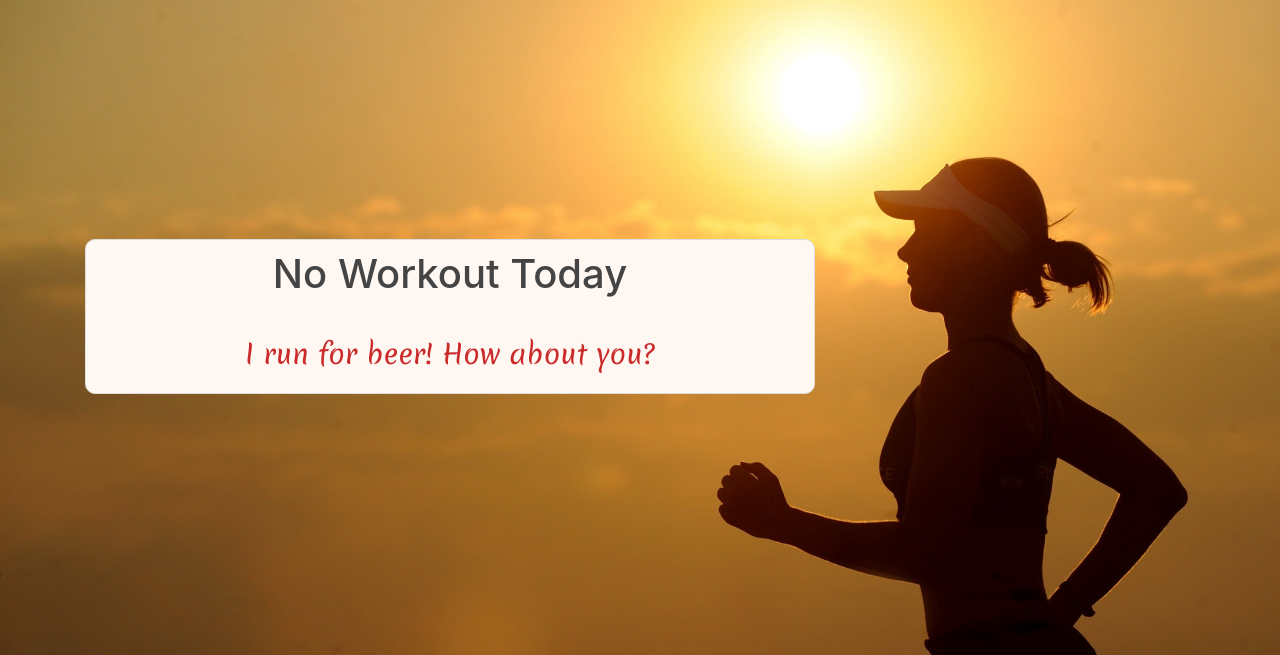
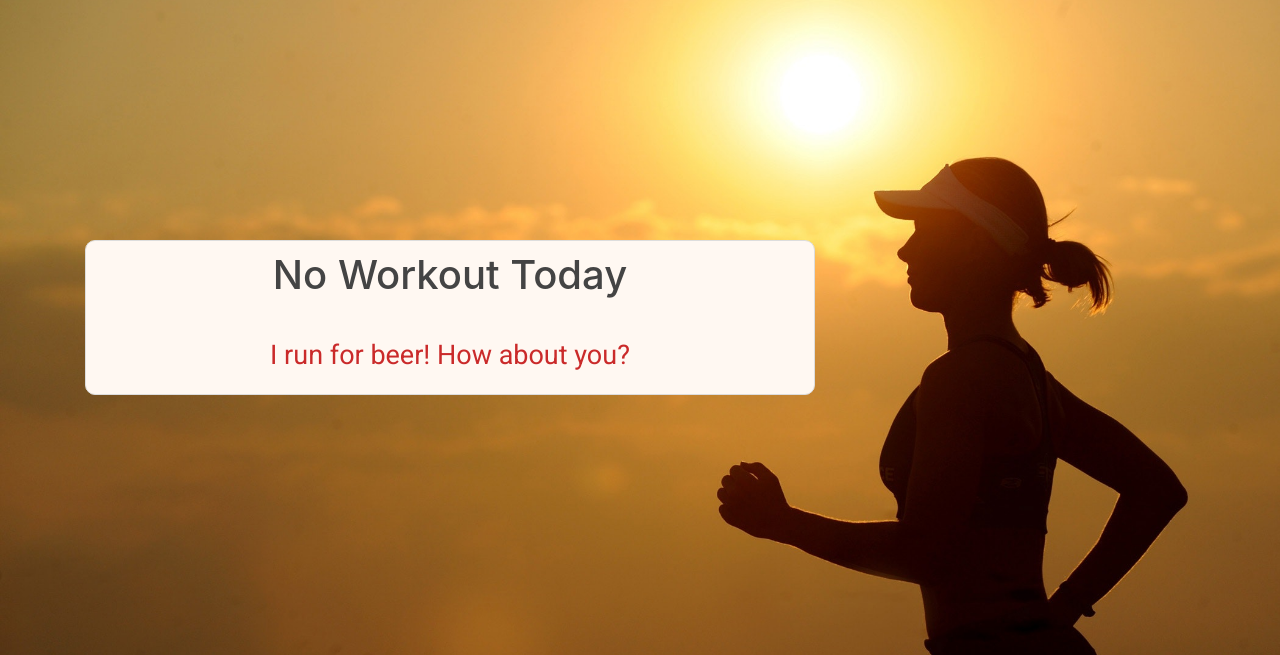
Before and after one commit to Code-Institute-Submissions/flask-training-calendar, a Flask app: page / in a window 1280 px wide. Shown: the part 60-715 px from the top of the page. Run offline with Flask 2, Linux system fonts and the light colour scheme; the visitor is signed in with stand-in values (Sample User, id 1); data comes from the database, SQL or seed files in the repository; data that the repository does not hold is empty; some libraries are stand-ins or nearby versions.

Commit message:
code refactoring

```diff
--- a/flasktrainingcalendar/static/main.css
+++ b/flasktrainingcalendar/static/main.css
@@ -294,7 +294,7 @@ a.workout-title:hover {
 }
 
 .motivation{
-  font-family: 'Merienda', cursive;
+  font-family: 'Roboto', sans-serif;
   color: #ca2a2a;
 }
 
--- a/flasktrainingcalendar/templates/account.html
+++ b/flasktrainingcalendar/templates/account.html
@@ -1,5 +1,7 @@
 {% extends "layout.html" %}
 {% block content %}
+    <div class="row">
+        <div class="col-md-8">
         <div class="single-info">
             <h2 class="run-description-date mb-30">Account Info</h2>
             <div class="row">
@@ -43,6 +45,8 @@
                 </div>
 
             </div>
+        </div>
+    </div>
 
 
 
--- a/flasktrainingcalendar/templates/completed_workouts.html
+++ b/flasktrainingcalendar/templates/completed_workouts.html
@@ -1,5 +1,7 @@
 {% extends "layout.html" %}
 {% block content %}
+    <div class="row">
+        <div class="col-md-8">
             <article class="media single-info">
                 <div class="media-body text-center">
                     <h2>Completed Workouts</h2>
@@ -17,6 +19,7 @@
                     ...
                 {% endif %}
             {% endfor %}
-
+        </div>
+    </div>
 
 {% endblock content %}
--- a/flasktrainingcalendar/templates/following.html
+++ b/flasktrainingcalendar/templates/following.html
@@ -1,5 +1,7 @@
 {% extends "layout.html" %}
 {% block content %}
+    <div class="row">
+        <div class="col-md-8">
             <div class="single-info">
                 <form method="POST" action="">
                     {{form.hidden_tag()}}
@@ -40,6 +42,8 @@
                     </div>
                 {% endfor %}
             </div>
+        </div>
+    </div>
 
 
 
--- a/flasktrainingcalendar/templates/home.html
+++ b/flasktrainingcalendar/templates/home.html
@@ -1,5 +1,7 @@
 {% extends "layout.html" %}
 {% block content %}
+    <div class="row">
+        <div class="col-md-8">
             {% if current_user.is_authenticated %}
                 {% if workouts %}
                     <article class="media single-info page-center">
@@ -47,4 +49,6 @@
                     </div>
                 </article>
             {% endif %}
+        </div>
+    </div>
 {% endblock content %}
--- a/flasktrainingcalendar/templates/layout.html
+++ b/flasktrainingcalendar/templates/layout.html
@@ -11,6 +11,7 @@
     <link rel="stylesheet" href="https://cdnjs.cloudflare.com/ajax/libs/lightbox2/2.10.0/css/lightbox.min.css" type="text/css" />
     <link rel="stylesheet" href="{{url_for('static', filename='main.css')}}" type="text/css" />
     <link href="https://fonts.googleapis.com/css?family=Merienda" rel="stylesheet">
+    <link href="https://fonts.googleapis.com/css?family=Roboto" rel="stylesheet">
     <link rel="shortcut icon" href="{{url_for('static', filename='images/running shoe.png')}}">
     {% if title %}
         <title>Run Cal - {{title}}</title>
@@ -23,7 +24,9 @@
         <nav class="navbar navbar-expand-md navbar-dark nav-col fixed-top">
             <div class="container">
                 <img class="brand-img" src="{{url_for('static', filename='images/running shoe.png')}}"></img>
-                <a class="navbar-brand mr-4" href="{{ url_for('home') }}">Running Calendar</a>
+                <a class="navbar-brand mr-4" href="{{ url_for('home') }}">
+                    Running Calendar
+                </a>
                 <button class="navbar-toggler" type="button" data-toggle="collapse" data-target="#navbarToggle" aria-controls="navbarToggle" aria-expanded="false" aria-label="Toggle navigation">
             <span class="navbar-toggler-icon"></span>
           </button>
@@ -63,9 +66,9 @@
                         {% endfor %}
                     {% endif %}
                 {% endwith %}
-                {% block content %}{% endblock %}
             </div>
         </div>
+        {% block content %}{% endblock %}
     </main>
 
 
--- a/flasktrainingcalendar/templates/login.html
+++ b/flasktrainingcalendar/templates/login.html
@@ -1,5 +1,7 @@
 {% extends "layout.html" %}
 {% block content %}
+    <div class="row">
+        <div class="col-md-8">
             <div class="single-info page-center">
                 <form method="POST" action="">
                     {{form.hidden_tag()}}
@@ -40,4 +42,6 @@
                     </div>
                 </form>
             </div>
+        </div>
+    </div>
 {% endblock content %}
--- a/flasktrainingcalendar/templates/register.html
+++ b/flasktrainingcalendar/templates/register.html
@@ -1,5 +1,7 @@
 {% extends "layout.html" %}
 {% block content %}
+    <div class="row">
+        <div class="col-md-8">
             <div class="single-info">
                 <form method="POST" action="">
                     {{form.hidden_tag()}}
@@ -63,4 +65,6 @@
                     </div>
                 </form>
             </div>
+        </div>
+    </div>
 {% endblock content %}
--- a/flasktrainingcalendar/templates/reset_request.html
+++ b/flasktrainingcalendar/templates/reset_request.html
@@ -1,6 +1,8 @@
 {% extends "layout.html" %}
 {% block content %}
-    <div class="content-section">
+    <div class="row">
+        <div class="col-md-8">
+            <div class="content-section single-info">
                 <form method="POST" action="">
                     {{form.hidden_tag()}}
                     <fieldset class="form-group">
@@ -24,4 +26,6 @@
                     </div>
                 </form>
             </div>
+        </div>
+    </div>
 {% endblock content %}
--- a/flasktrainingcalendar/templates/user.html
+++ b/flasktrainingcalendar/templates/user.html
@@ -1,5 +1,7 @@
 {% extends "layout.html" %}
 {% block content %}
+    <div class="row">
+        <div class="col-md-8">
             <div class="single-info">
                 <div class="media">
                     <img class="rounded-circle account-img" src="{{url_for('static', filename='profile_pics/' + user.image_file)}}">
@@ -33,4 +35,6 @@
                     {% endif %}
                 {% endfor %}
             {% endif %}
+        </div>
+    </div>
 {% endblock %}
--- a/flasktrainingcalendar/templates/user_completed.html
+++ b/flasktrainingcalendar/templates/user_completed.html
@@ -1,5 +1,7 @@
 {% extends "layout.html" %}
 {% block content %}
+    <div class="row">
+        <div class="col-md-8">
             <div class="single-info">
                 <div class="media">
                     <img class="rounded-circle account-img" src="{{url_for('static', filename='profile_pics/' + user.image_file)}}">
@@ -31,4 +33,6 @@
                     ...
                 {% endif %}
             {% endfor %}
+        </div>
+    </div>
 {% endblock %}
--- a/flasktrainingcalendar/templates/workouts.html
+++ b/flasktrainingcalendar/templates/workouts.html
@@ -1,5 +1,7 @@
 {% extends "layout.html" %}
 {% block content %}
+    <div class="row">
+        <div class="col-md-8">
             <article class="media single-info">
                 <div class="media-body text-center">
                     <h2>Upcoming Workouts</h2>
@@ -17,6 +19,8 @@
                     ...
                 {% endif %}
             {% endfor %}
+        </div>
+    </div>
 
 
 {% endblock content %}
```
Also changed, not shown: flasktrainingcalendar/templates/new_workout.html (+4 -16 lines), flasktrainingcalendar/templates/workout.html (+6 -3 lines). Lines whose indentation alone changed are shown as unchanged.
